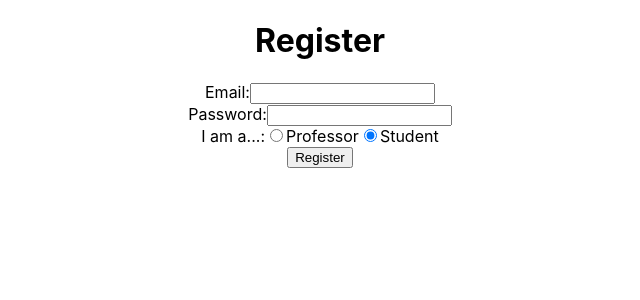
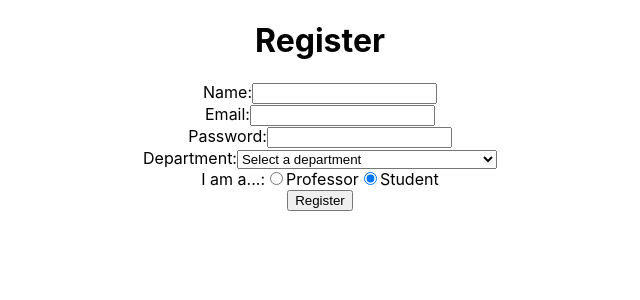
Before and after one commit to Hello4545/newbie-project-ellen, a React (Create React App) app in the folder client/: page /Register in a window 1280 px wide. Shown: the top 300 px of the page, without its empty margins (320-960 px from the left). Built offline with nearby package versions, Linux system fonts and the light colour scheme.

Commit message:
change form

```diff
--- a/client/src/pages/Register.tsx
+++ b/client/src/pages/Register.tsx
@@ -8,6 +8,8 @@ const RegisterPage = (props: {}) => {
   const [email, setEmail] = useState("");
   const [password, setPassword] = useState("");
   const [isProfessor, setIsProfessor] = useState(false);
+  const [name, setName] = useState("");
+  const [department, setDepartment] = useState("");
 
   const handleEmailChange = (e: React.ChangeEvent<HTMLInputElement>) => {
     setEmail(e.target.value);
@@ -19,6 +21,14 @@ const RegisterPage = (props: {}) => {
 
   const handleProfessorChange = (e: React.ChangeEvent<HTMLInputElement>) => {
     setIsProfessor(e.target.checked);
+  };
+
+  const handleNameChange = (e: React.ChangeEvent<HTMLInputElement>) => {
+    setName(e.target.value);
+  };
+
+  const handleDepartmentChange = (e: React.ChangeEvent<HTMLSelectElement>) => {
+    setDepartment(e.target.value);
   };
 
   const handleRegister = async (e: FormEvent) => {
@@ -33,28 +43,64 @@ const RegisterPage = (props: {}) => {
   };
 
   return (
-    <form onSubmit={handleRegister}>
-      <div>
+    <form onSubmit={handleRegister} className="register-form">
+      <div className="form-container">
         <h1>Register</h1>
-        <div>
-          <label>Email:</label>
+        <div className="input-group">
+          <label htmlFor="name">Name:</label>
           <input
+            id="name"
+            type="name"
+            value={name}
+            onChange={handleNameChange}
+            required
+          />
+        </div>
+        <div className="input-group">
+          <label htmlFor="email">Email:</label>
+          <input
+            id="email"
             type="email"
             value={email}
             onChange={handleEmailChange}
             required
           />
         </div>
-        <div>
-          <label>Password:</label>
+        <div className="input-group">
+          <label htmlFor="password">Password:</label>
           <input
+            id="password"
             type="password"
             value={password}
             onChange={handlePasswordChange}
             required
           />
         </div>
-        <section>
+        <div className="input-group">
+          <label htmlFor="department">Department:</label>
+          <select
+            id="department"
+            value={department}
+            onChange={handleDepartmentChange}
+            required
+          >
+            <option value="">Select a department</option>
+            <option value="Aerospace Engineering">Aerospace Engineering</option>
+            <option value="Bio and Brain Engineering">Bio and Brain Engineering</option>
+            <option value="Business and Technology Management">Biology</option>
+            <option value="Chemical and Biomolecular Engineering">Chemical and Biomolecular Engineering</option>
+            <option value="Civil and Environmental Engineering">Civil and Environmental Engineering</option>
+            <option value="Industrial & System Engineering">Industrial & System Engineering</option>
+            <option value="Industrial Design">Industrial Design</option>
+            <option value="Materials Science & Engineering">Materials Science & Engineering</option>
+            <option value="Mathematics">Mathematics</option>
+            <option value="Mechanical Engineering">Mechanical Engineering</option>
+            <option value="Nuclear & Quantum Engineering">Nuclear & Quantum Engineering</option>
+            <option value="School of Computing">School of Computing</option>
+            <option value="School of Electrical Engineering">School of Electrical Engineering</option>
+          </select>
+        </div>
+        <div className="role-section">
           <span>I am a...:</span>
           <input
             type="radio"
@@ -74,10 +120,11 @@ const RegisterPage = (props: {}) => {
             checked={!isProfessor}
           />
           <label htmlFor="student">Student</label>
-        </section>
-        <button type="submit">Register</button>
+        </div>
+        <button type="submit" className="submit-button">Register</button>
       </div>
     </form>
+
   );
 };
 
```
